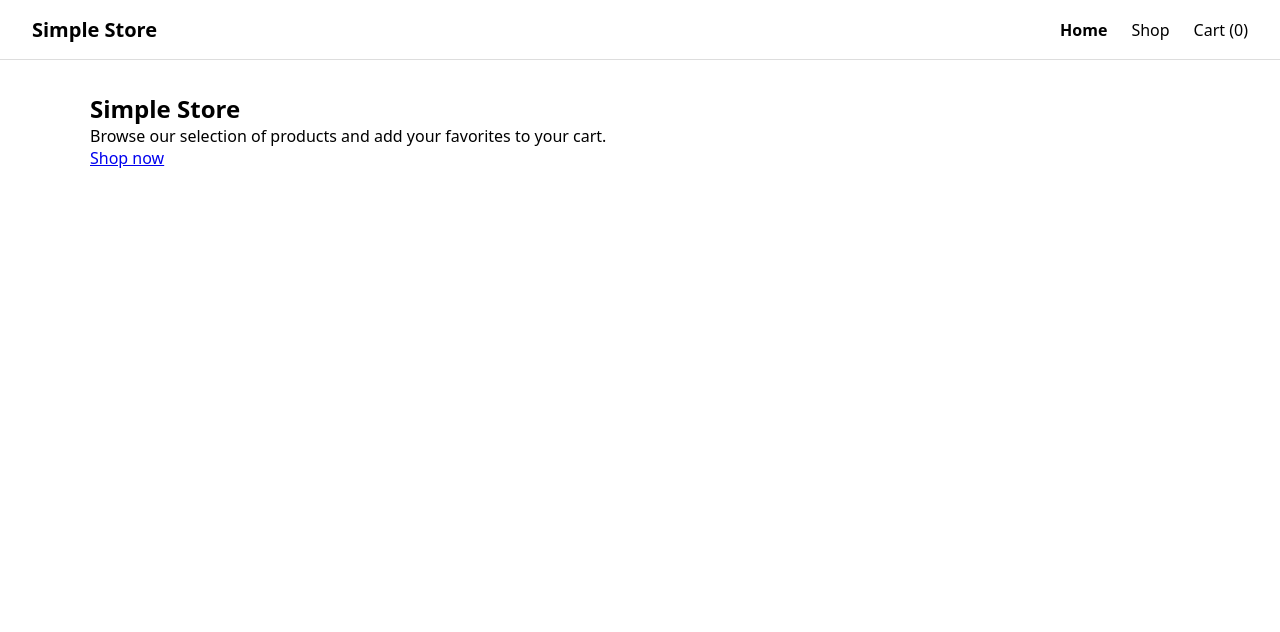
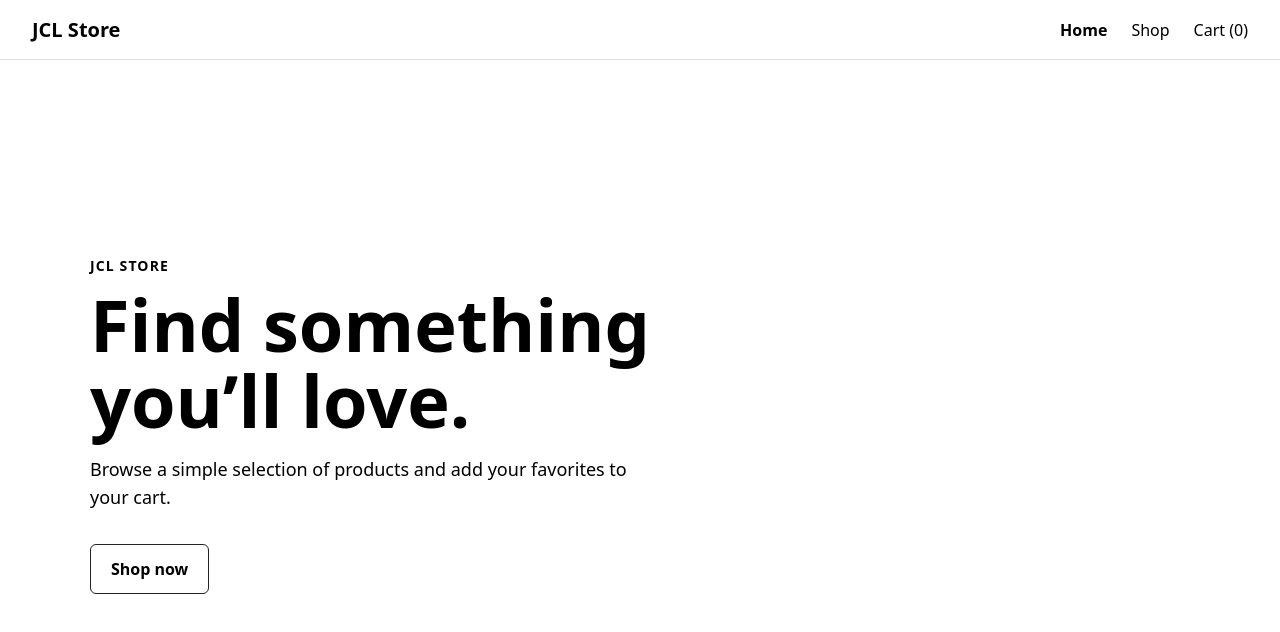
Before and after one commit to julioldv/shopping-cart, a React app: page / in a window 1280 px wide. Shown: the top 632 px of the page. Built offline with nearby package versions, Linux system fonts and the light colour scheme; the HTML template or start-up script is replaced by a standard one.

Commit message:
style:polish home page

```diff
--- a/src/App.css
+++ b/src/App.css
@@ -37,3 +37,47 @@ main {
   margin-inline: auto;
   padding-block: 2rem;
 }
+
+/* HOMEPAGE STYLES */
+
+.home {
+  display: flex;
+  align-items: center;
+  min-height: calc(100vh - 70px);
+}
+
+.home__hero {
+  max-width: 650px;
+}
+
+.home__eyebrow {
+  margin-bottom: 0.75rem;
+  font-size: 0.875rem;
+  font-weight: 700;
+  text-transform: uppercase;
+  letter-spacing: 0.08em;
+}
+
+.home h1 {
+  margin-bottom: 1rem;
+  font-size: clamp(2.5rem, 7vw, 4.5rem);
+  line-height: 1.05;
+}
+
+.home__description {
+  max-width: 550px;
+  margin-bottom: 2rem;
+  font-size: 1.125rem;
+  line-height: 1.6;
+}
+
+.primary-link {
+  display: inline-block;
+  padding: 0.8rem 1.25rem;
+  border: 1px solid #222;
+  border-radius: 6px;
+
+  text-decoration: none;
+  font-weight: 600;
+  color: inherit;
+}
--- a/src/components/Navbar.tsx
+++ b/src/components/Navbar.tsx
@@ -8,7 +8,7 @@ function Navbar({ cartQuantity }: NavbarProps) {
   return (
     <header className="navbar">
       <NavLink className="navbar__brand" to="/">
-        Simple Store
+        JCL Store
       </NavLink>
 
       <nav className="navbar__links">
--- a/src/pages/Home.tsx
+++ b/src/pages/Home.tsx
@@ -2,13 +2,20 @@ import { Link } from 'react-router-dom'
 
 function Home() {
   return (
-    <main>
-      <section>
-        <h1>Simple Store</h1>
-        <p>
-          Browse our selection of products and add your favorites to your cart.
+    <main className="home">
+      <section className="home__hero">
+        <p className="home__eyebrow">JCL Store</p>
+
+        <h1>Find something you’ll love.</h1>
+
+        <p className="home__description">
+          Browse a simple selection of products and add your favorites to your
+          cart.
         </p>
-        <Link to="/shop">Shop now</Link>
+
+        <Link className="primary-link" to="/shop">
+          Shop now
+        </Link>
       </section>
     </main>
   )
```
